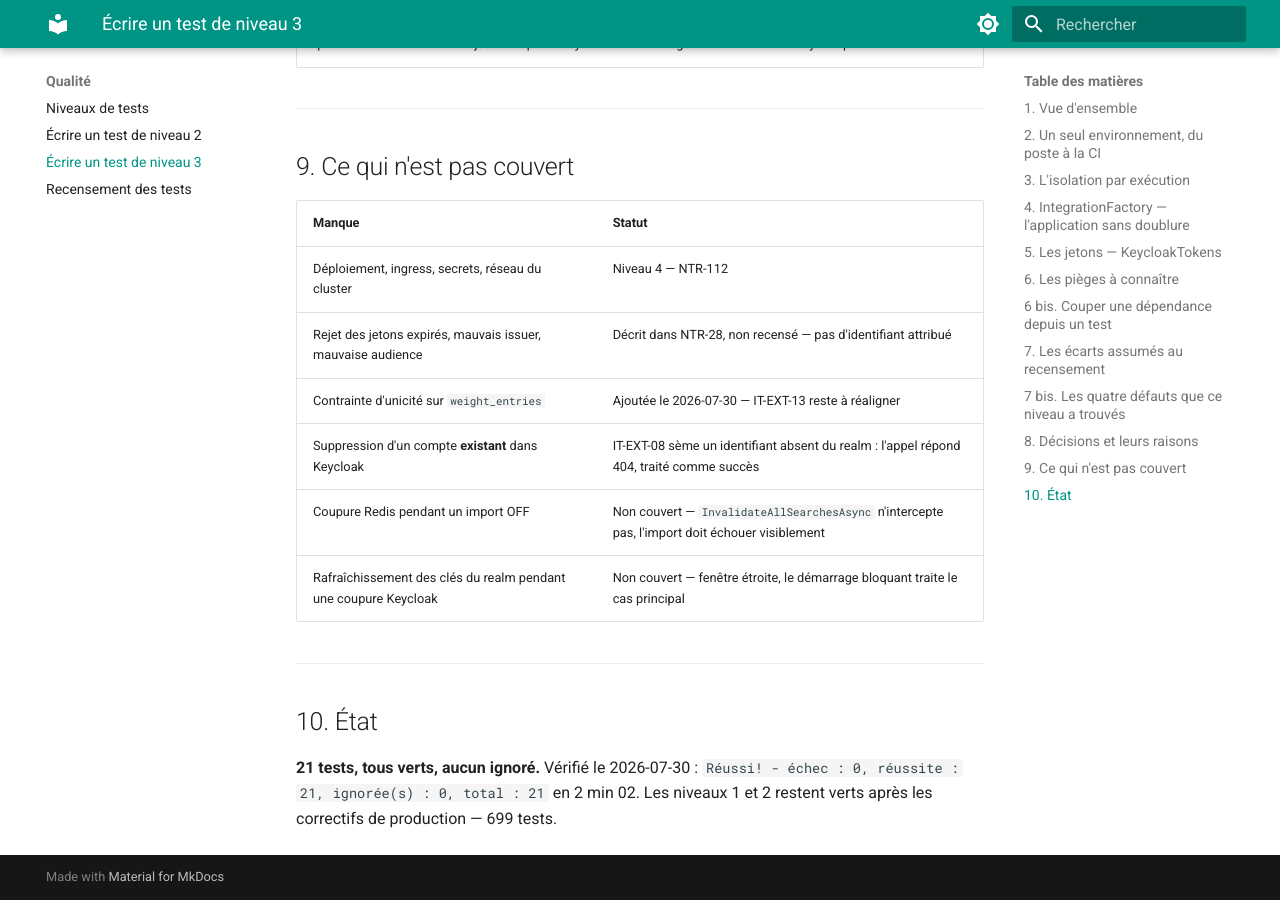
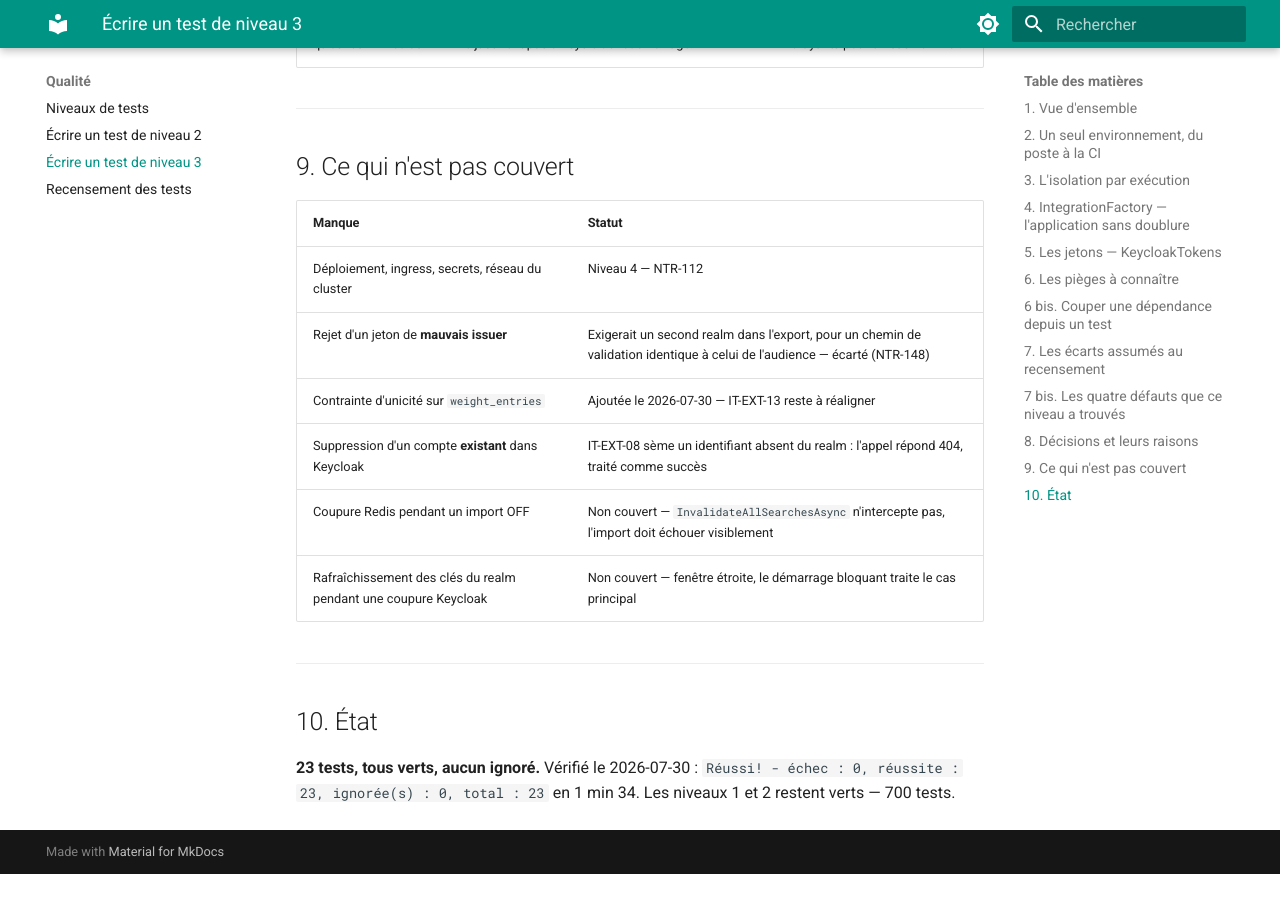
Before and after one commit to MGNetworking/docs-nutrition, an MkDocs documentation site: the page built from pages/backend/qualite/tests-niveau-3.md, in a window 1280 px wide and 900 px high, scrolled down 7081 px. Built offline with MkDocs 1.6.1 and Material for MkDocs 9.7.7, drawn with Linux system fonts in a browser that asks for light colours; after the commit the page ends 7955 px from its top, so only the background shows below that; some of the changed text lies outside the part shown.

Commit message:
docs(qualite): recenser IT-EXT-18, IT-EXT-19 et IT-USR-22 #NTR-148 #NTR-145
Recensement porte a 23 cas de niveau 3. IT-AUTH-02 renvoie desormais explicitement vers IT-EXT-18, qui le couvre : le niveau 2 ne peut pas l eprouver, TestAuthHandler y remplacant le composant qui verifie l expiration. IT-USR-22 ajoute au niveau 2 pour le cas de la pesee sans date. Le rejet d un jeton de mauvais issuer passe en ecarte assume, avec sa raison

```diff
--- a/pages/backend/qualite/tests-niveau-3.md
+++ b/pages/backend/qualite/tests-niveau-3.md
@@ -15,7 +15,7 @@
 | **Outil** | `WebApplicationFactory<Program>` + `docker-compose.yml` |
 | **Marqueur** | `[Trait("Level", "3")]` — c'est lui qui pilote les filtres CI |
 | **Lancement** | `./scripts/test-integration.sh` |
-| **Cas** | 21 — IT-EXT-01 à 17 et IT-JOB-01 à 04 |
+| **Cas** | 23 — IT-EXT-01 à 19 et IT-JOB-01 à 04 |
 | **Durée** | environ 2 minutes — les cas de coupure redémarrent des conteneurs |
 
 Ce niveau existe pour une seule raison : au niveau 2, les doublures remplacent précisément les
@@ -265,7 +265,7 @@
 | Manque | Statut |
 |---|---|
 | Déploiement, ingress, secrets, réseau du cluster | Niveau 4 — NTR-112 |
-| Rejet des jetons expirés, mauvais issuer, mauvaise audience | Décrit dans NTR-28, non recensé — pas d'identifiant attribué |
+| Rejet d'un jeton de **mauvais issuer** | Exigerait un second realm dans l'export, pour un chemin de validation identique à celui de l'audience — écarté (NTR-148) |
 | Contrainte d'unicité sur `weight_entries` | Ajoutée le 2026-07-30 — IT-EXT-13 reste à réaligner |
 | Suppression d'un compte **existant** dans Keycloak | IT-EXT-08 sème un identifiant absent du realm : l'appel répond 404, traité comme succès |
 | Coupure Redis pendant un import OFF | Non couvert — `InvalidateAllSearchesAsync` n'intercepte pas, l'import doit échouer visiblement |
@@ -275,6 +275,5 @@
 
 ## 10. État
 
-**21 tests, tous verts, aucun ignoré.** Vérifié le 2026-07-30 : `Réussi! - échec : 0, réussite : 21,
-ignorée(s) : 0, total : 21` en 2 min 02. Les niveaux 1 et 2 restent verts après les correctifs de
-production — 699 tests.
+**23 tests, tous verts, aucun ignoré.** Vérifié le 2026-07-30 : `Réussi! - échec : 0, réussite : 23,
+ignorée(s) : 0, total : 23` en 1 min 34. Les niveaux 1 et 2 restent verts — 700 tests.
```
Also changed, not shown: pages/backend/qualite/recensement-des-tests.md (+6 -3 lines).
